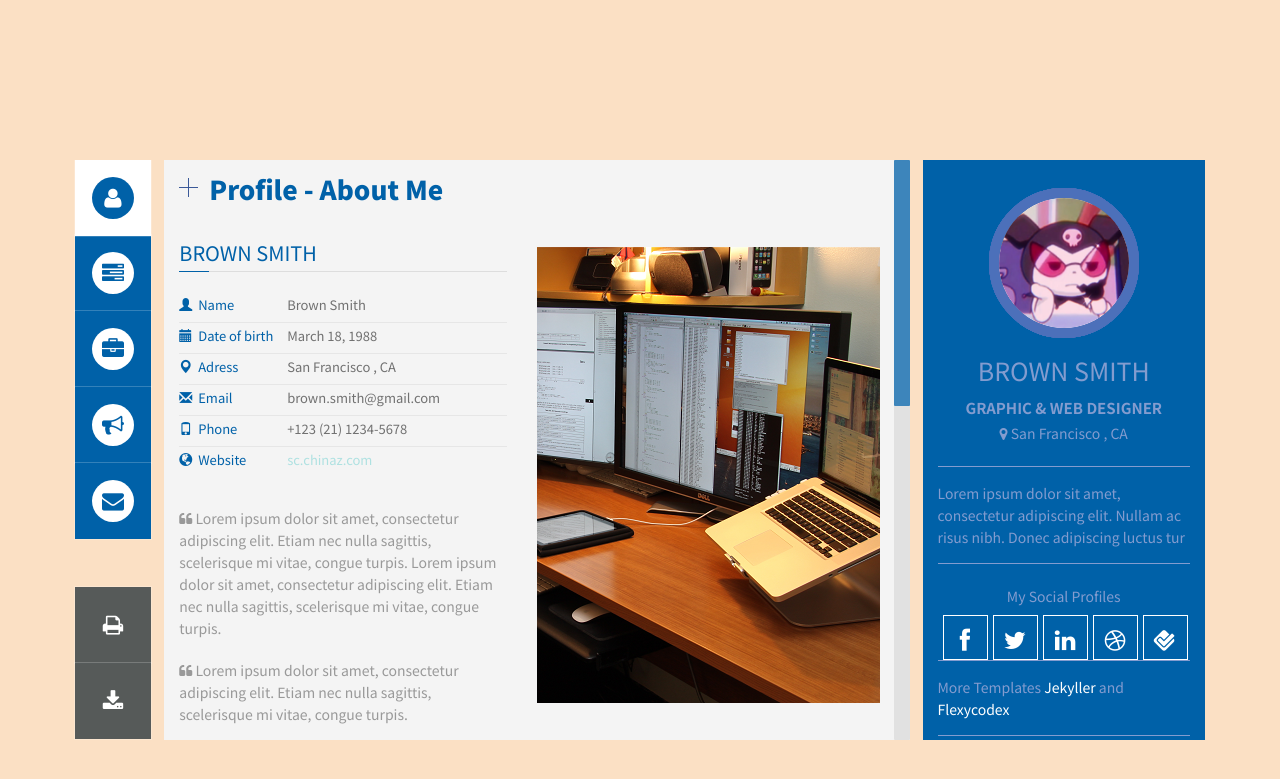
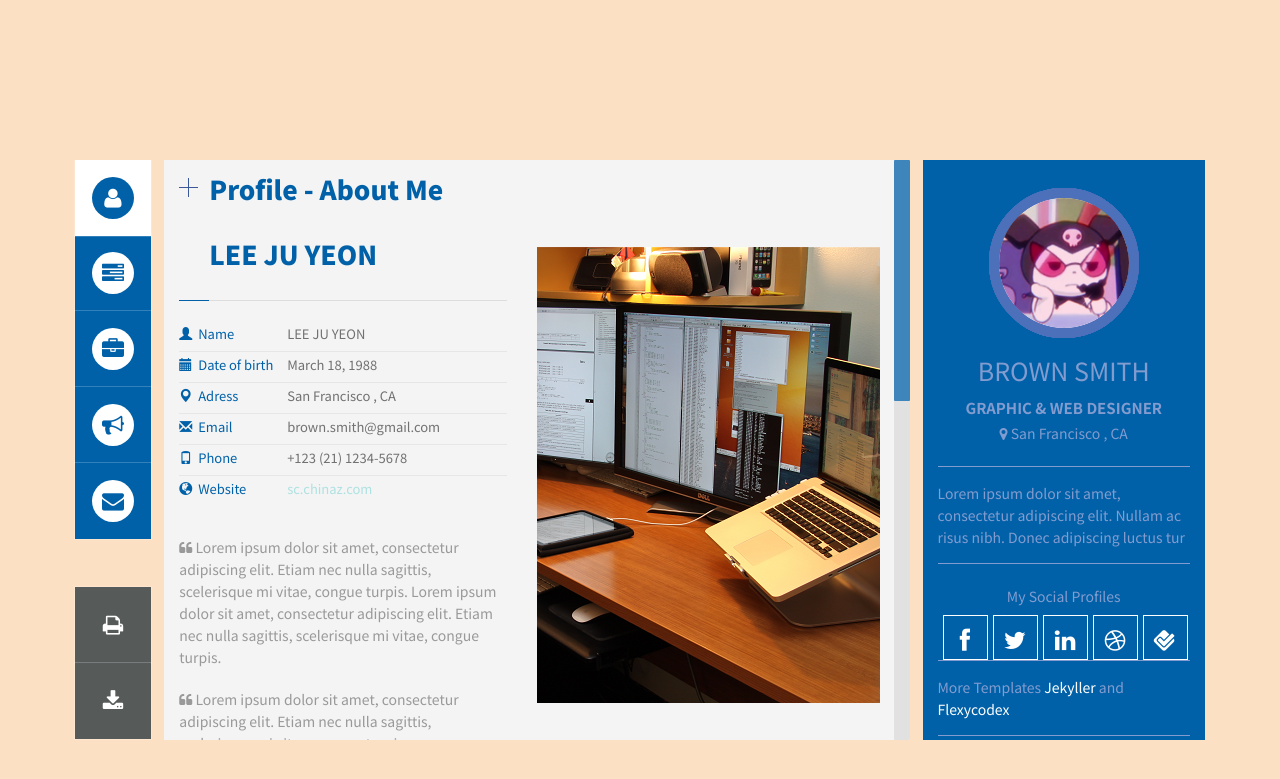
Before and after one commit to libamiew/PanelCV, a Jekyll site: the page built from index.html, in a window 1280 px wide. Shown: the top 779 px of the page. Built offline with Jekyll 4.4.1, drawn with Linux system fonts in a browser that asks for light colours; some web fonts are replaced.

Commit message:
Update profile.html

```diff
--- a/_includes/profile.html
+++ b/_includes/profile.html
@@ -8,7 +8,7 @@
 
         <!--About me-->
         <div class="title_content">
-            <div class="text_content">brown smith</div>
+            <div class="text_content"><h1>LEE JU YEON</h1></div>
             <div class="clear"></div>
         </div>
 
@@ -17,7 +17,7 @@
             <li>
                 <i class="glyphicon glyphicon-user"></i>
                 <label>Name</label>
-                <span class="value">Brown Smith</span>
+                <span class="value">LEE JU YEON</span>
                 <div class="clear"></div>
             </li>
 
```
